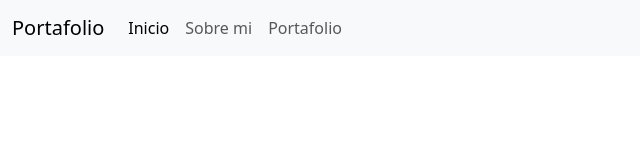
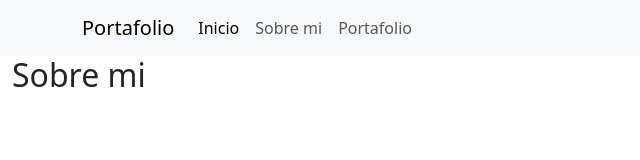
Before and after one commit to arathn8n/portafolio-arath, a plain HTML site: page index.html in a window 1280 px wide. Shown: the whole page, without its empty margins (0-640 px from the left). Drawn offline with nearby package versions, Linux system fonts and the light colour scheme.

Commit message:
añadiendo seccion sobre mi

```diff
--- a/index.html
+++ b/index.html
@@ -8,7 +8,7 @@
   </head>
   <body>
     <nav class="navbar navbar-expand-lg bg-body-tertiary">
-  <div class="container-fluid">
+  <div class="container">
     <a class="navbar-brand" href="index.html">Portafolio</a>
     <button class="navbar-toggler" type="button" data-bs-toggle="collapse" data-bs-target="#navbarNav" aria-controls="navbarNav" aria-expanded="false" aria-label="Toggle navigation">
       <span class="navbar-toggler-icon"></span>
@@ -29,6 +29,13 @@
     </div>
   </div>
 </nav>
+
+    <main class="container-fluid">
+        <section id="sobreMi" class="col-12">
+            <h2>Sobre mi</h2>
+            <p></p>
+        </section>
+    </main>
     <script src="https://cdn.jsdelivr.net/npm/bootstrap@5.3.8/dist/js/bootstrap.bundle.min.js" integrity="sha384-FKyoEForCGlyvwx9Hj09JcYn3nv7wiPVlz7YYwJrWVcXK/BmnVDxM+D2scQbITxI" crossorigin="anonymous"></script>
   </body>
 </html>
```
